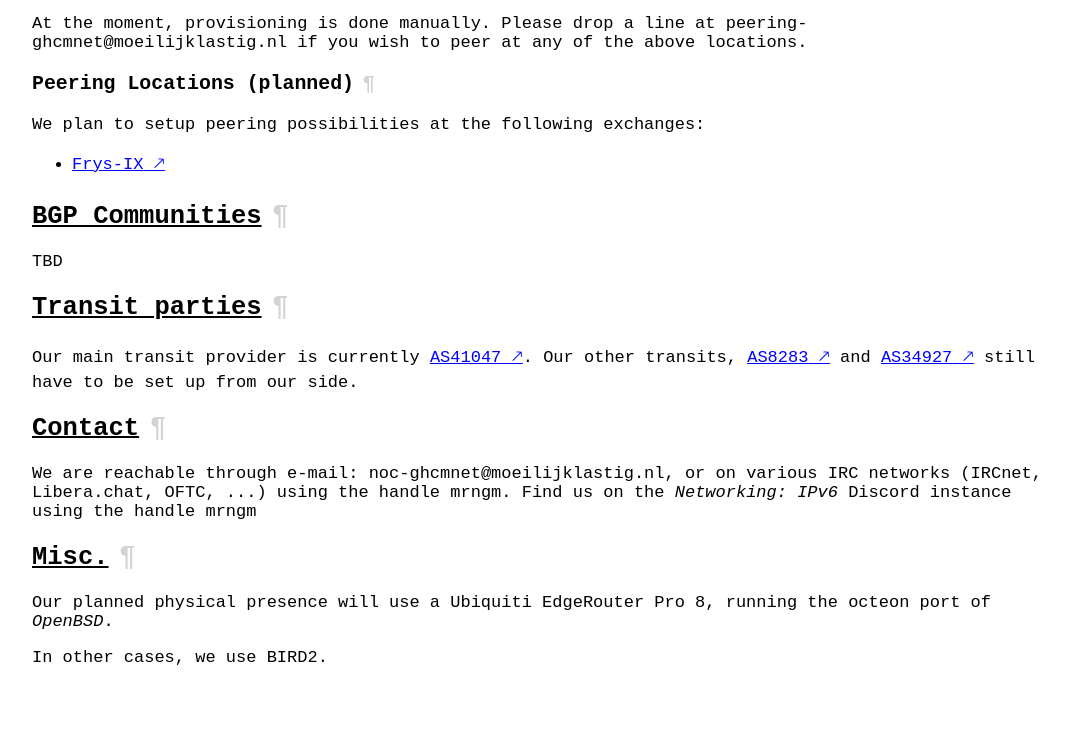
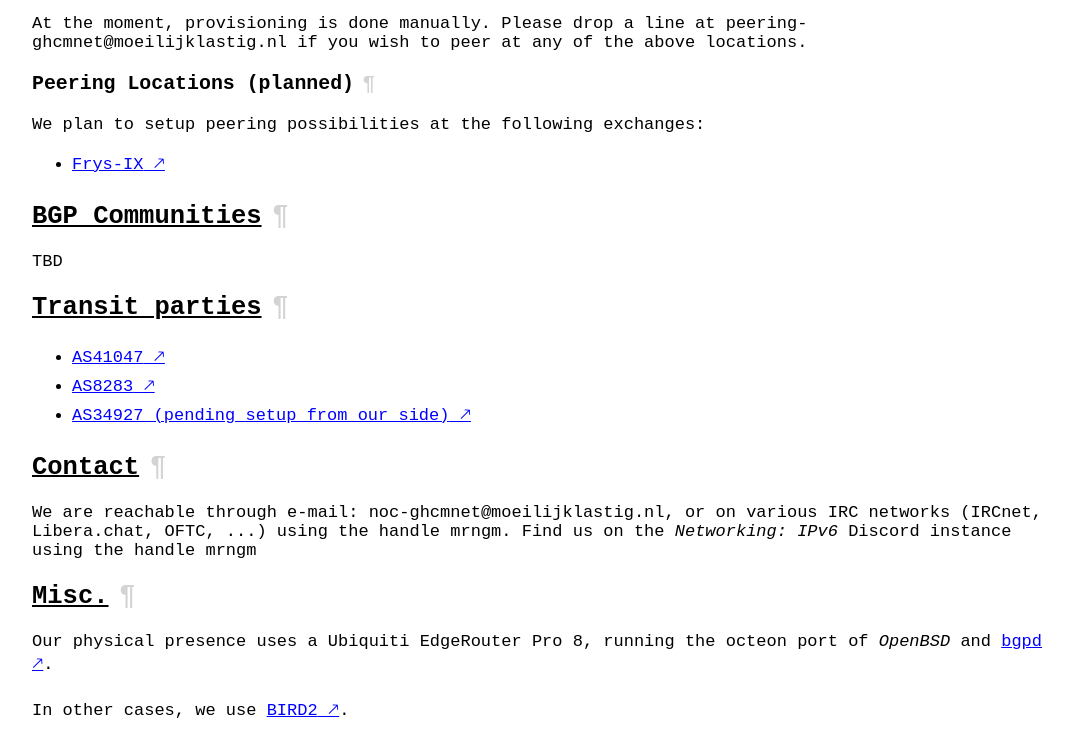
Before and after one commit to mrngm/as206292, a plain HTML site: page public_html/index.html in a window 1280 px wide. Shown: the part 780-1523 px from the top of the page, without its empty margins (96-1168 px from the left). Before the commit the page ends 1464 px from the top, so only its background shows below. Drawn offline with Linux system fonts and the light colour scheme.

Commit message:
public_html: transit party AS8283 has been connected, update on our physical presence

```diff
--- a/public_html/index.html
+++ b/public_html/index.html
@@ -176,7 +176,7 @@
 
   <div id="logo">
     <h1>AS206292 / GHCMNET</h1>
-    <h2>v20240228</h2>
+    <h2>v20240425</h2>
   </div>
 
   <div id="content">
@@ -230,9 +230,11 @@
       <p>TBD</p>
 
     <h2 id="transit">Transit parties<a class="pilcrow" href="#transit"></a></h2>
-      <p>Our main transit provider is currently <a class="external" href="https://www.peeringdb.com/asn/41047">AS41047</a>.
-      Our other transits, <a class="external" href="https://www.peeringdb.com/asn/8283">AS8283</a> and
-      <a class="external" href="https://www.peeringdb.com/asn/34927">AS34927</a> still have to be set up from our side.</p>
+      <ul>
+      <li><a class="external" href="https://www.peeringdb.com/asn/41047">AS41047</a></li>
+      <li><a class="external" href="https://www.peeringdb.com/asn/8283">AS8283</a></li>
+      <li><a class="external" href="https://www.peeringdb.com/asn/34927">AS34927 (pending setup from our side)</a></li>
+      </ul>
 
     <h2 id="contact">Contact<a class="pilcrow" href="#contact"></a></h2>
       <p>We are reachable through e-mail: <tt>noc-ghcmnet</tt><tt>@</tt><tt>moeilijklastig.nl</tt>, or on various IRC networks
@@ -240,8 +242,9 @@
          using the handle <tt>mrngm</tt></p>
 
     <h2 id="misc">Misc.<a class="pilcrow" href="#misc"></a></h2>
-    <p>Our planned physical presence will use a Ubiquiti EdgeRouter Pro 8, running the <tt>octeon</tt> port of <em>OpenBSD</em>.</p>
-    <p>In other cases, we use BIRD2.</p>
+    <p>Our physical presence uses a Ubiquiti EdgeRouter Pro 8, running the <tt>octeon</tt> port of <em>OpenBSD</em> and
+    <a class="external" href="https://openbgpd.org/"><tt>bgpd</tt></a>.</p>
+    <p>In other cases, we use <a class="external" href="https://bird.network.cz/">BIRD2</a>.</p>
   </div>
 
 </body>
```
